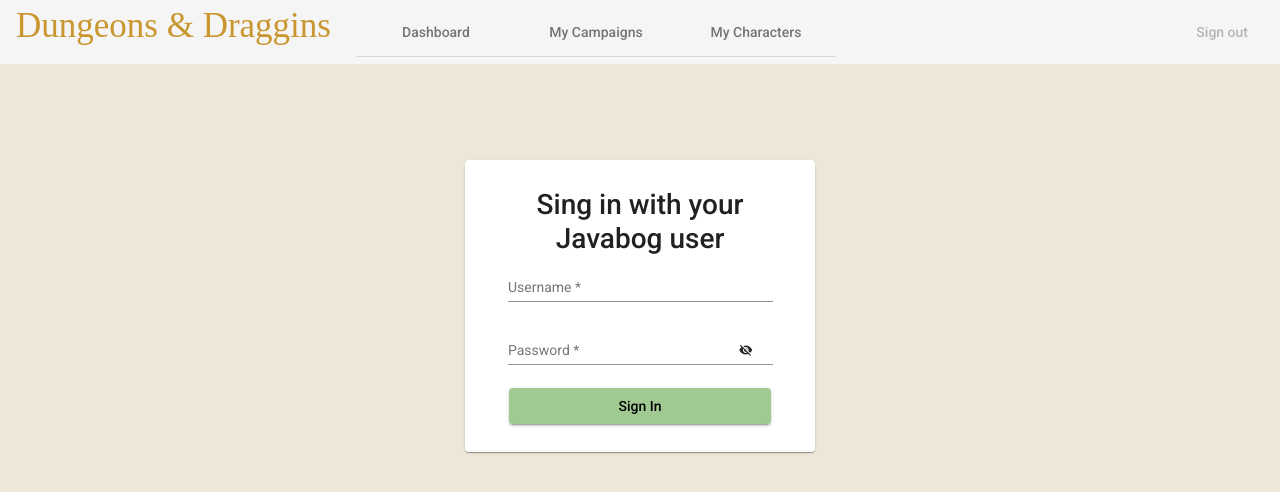
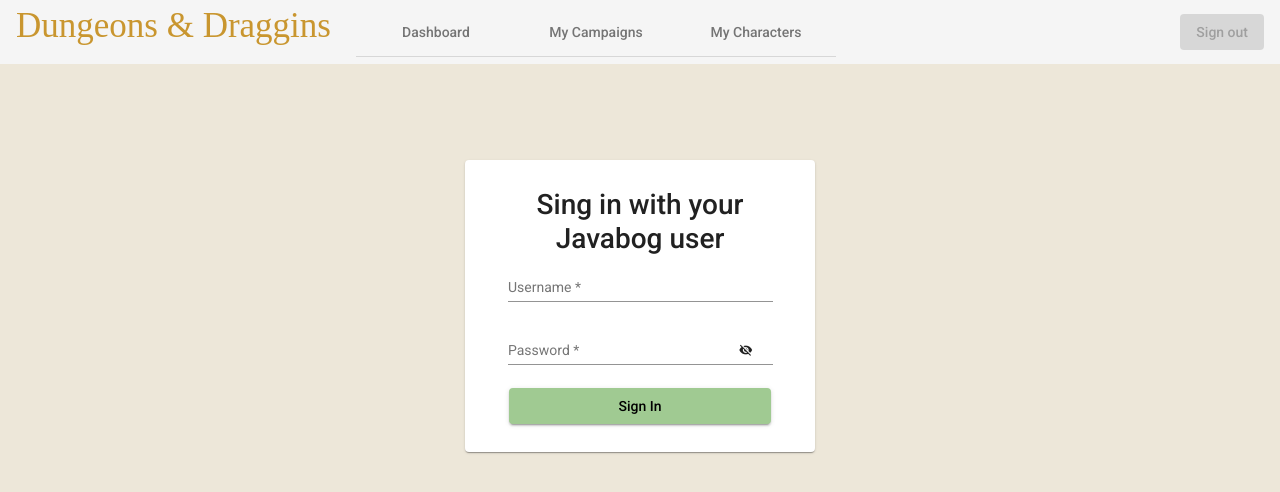
Before and after one commit to JoakimLevorsen/DnDBackend, an Angular app in the folder ClientApp/: page /login in a window 1280 px wide. Shown: the top 492 px of the page. Built offline with nearby package versions, Linux system fonts and the light colour scheme; no server answers; a web font is replaced by a local one.

Commit message:
Make sign out more visible

```diff
--- a/ClientApp/src/app/nav-menu/nav-menu.component.html
+++ b/ClientApp/src/app/nav-menu/nav-menu.component.html
@@ -17,7 +17,7 @@
             </a>
         </nav>
         <div class="spacer"></div>
-        <button (click)="reload()" mat-button [disabled]="!signedIn">
+        <button (click)="reload()" mat-flat-button [disabled]="!signedIn">
             Sign out
         </button>
     </mat-toolbar>
```
